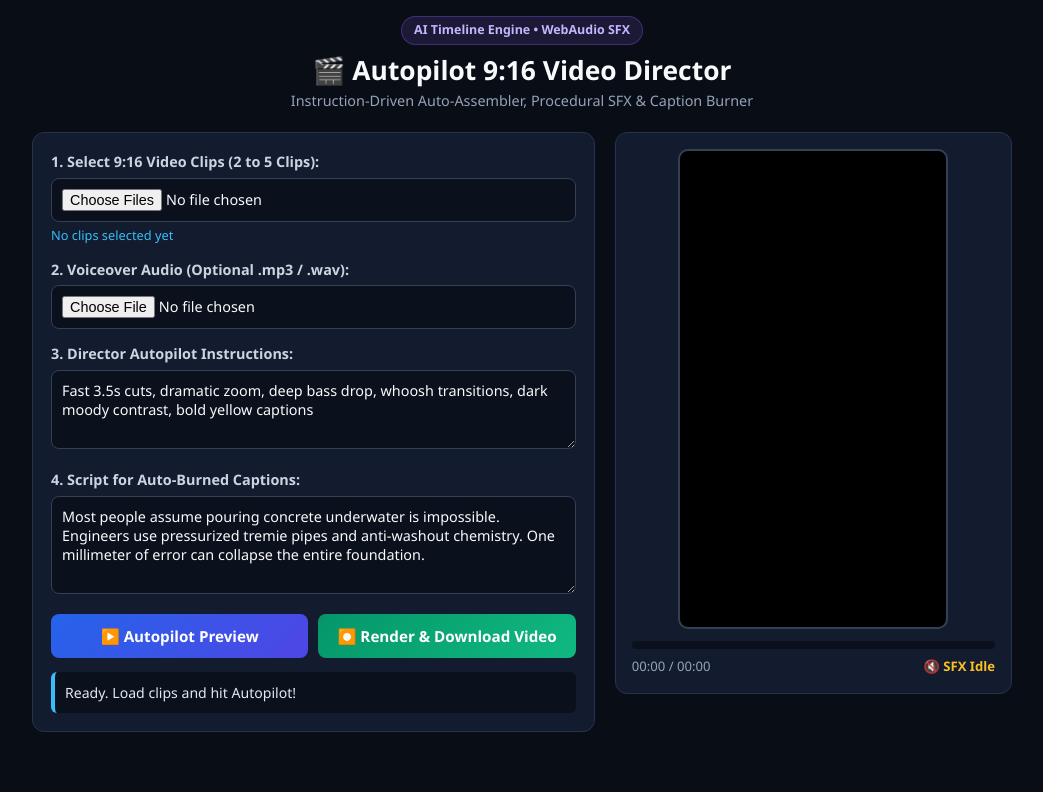
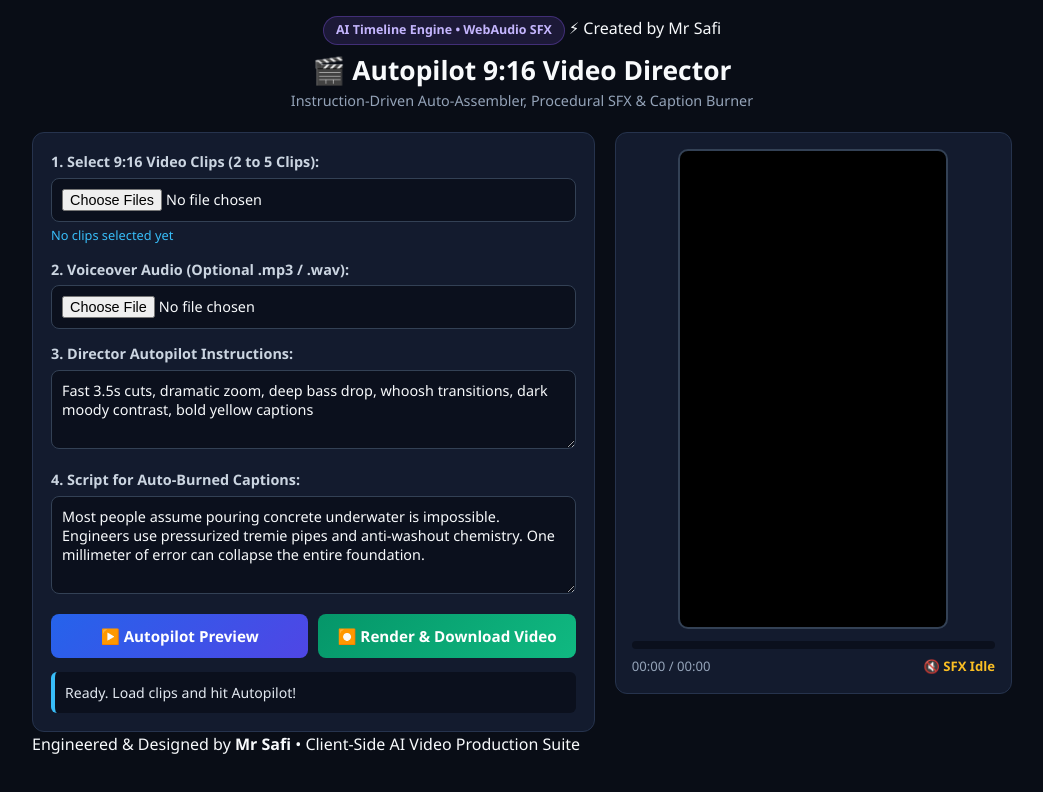
Before and after one commit to tiktokersafibhai1919-byte/autopilot-video-director, a plain HTML site: page index.html in a window 1280 px wide. Shown: the whole page, without its empty margins (118-1161 px from the left). Drawn offline with Linux system fonts and the light colour scheme.

Commit message:
Add Created by Mr Safi branding badge and footer

```diff
--- a/index.html
+++ b/index.html
@@ -3,13 +3,16 @@
 <head>
     <meta charset="UTF-8">
     <meta name="viewport" content="width=device-width, initial-scale=1.0">
-    <title>Autopilot 9:16 Video Director</title>
+    <title>Autopilot 9:16 Video Director | Created by Mr Safi</title>
     <link rel="stylesheet" href="style.css">
 </head>
 <body>
     <div class="app-container">
         <header>
-            <span class="badge">AI Timeline Engine • WebAudio SFX</span>
+            <div class="top-badges">
+                <span class="badge">AI Timeline Engine • WebAudio SFX</span>
+                <span class="creator-badge">⚡ Created by Mr Safi</span>
+            </div>
             <h1>🎬 Autopilot 9:16 Video Director</h1>
             <p>Instruction-Driven Auto-Assembler, Procedural SFX & Caption Burner</p>
         </header>
@@ -61,6 +64,10 @@
                 </div>
             </section>
         </div>
+
+        <footer class="studio-footer">
+            Engineered &amp; Designed by <strong>Mr Safi</strong> • Client-Side AI Video Production Suite
+        </footer>
     </div>
 
     <script src="script.js"></script>
```
